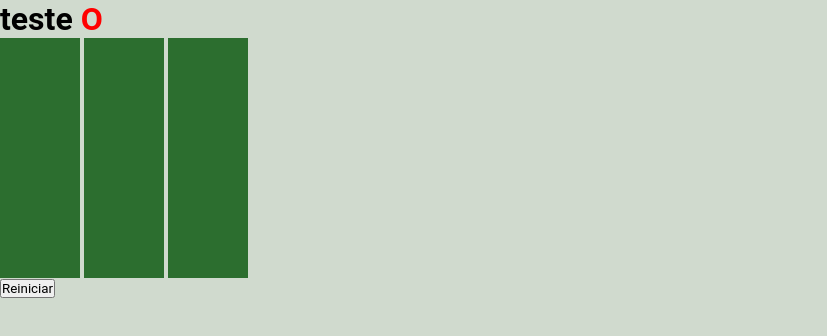
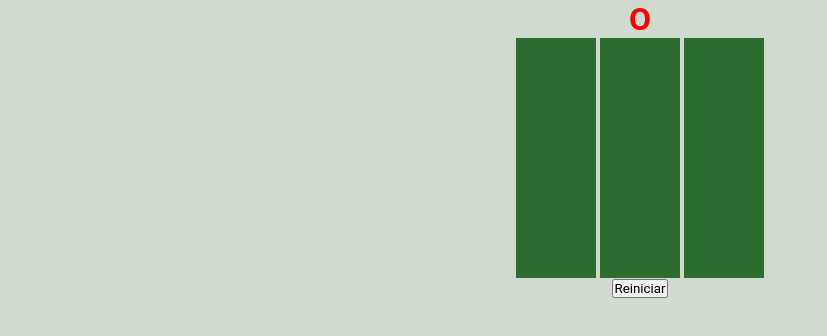
Before and after one commit to majutestoni/jogodavelha, a plain HTML site: page index.html in a window 1280 px wide. Shown: the whole page, without its empty margins (0-827 px from the left). Drawn offline with Linux system fonts and the light colour scheme.

```diff
--- a/index.html
+++ b/index.html
@@ -11,12 +11,12 @@
 </head>
 
 <body>
-    <h1>teste <span id="jogador"></span></h1>
+    <h1> <span id="jogador"></span></h1>
+    <div class="posicao">
         <div>
-        <input type="button"
-        id="botao1"></input>
-        <input type="button" id="botao2"></input>
-        <input type="button" id="botao3"></input>
+            <input type="button" ></input>
+            <input type="button" ></input>
+            <input type="button" ></input>
         </div>
         <div>
             <input type="button"></input>
@@ -28,6 +28,7 @@
             <input type="button"></input>
             <input type="button"></input>
         </div>
+    </div>
     <button id="reiniciarJogo" onclick="">Reiniciar</button>
     <script src="js/index.js"></script>
 </body>
--- a/js/index.js
+++ b/js/index.js
@@ -11,7 +11,7 @@
 function sortearJogador () {
     if (Math.floor(Math.random() * 2) == 0) {
         jogador = 'O'
-        jogadorVez.innerText = "O";
+        jogadorVez.innerText = 'O';
         jogadorVez.style.color = '#F00';
     } else {
         jogador = 'X';
@@ -24,12 +24,12 @@
 function trocarJogador() {
     if (jogador == 'X') {
         jogador = 'O';
-        jogadorVez.innerText = 'O';
+        jogadorVez.innerText = "O";
         jogadorVez.style.color = '#F00';
 
     } else {
         jogador = 'X';
-        jogadorVez.innerText = 'X';
+        jogadorVez.innerText = "X";
         jogadorVez.style.color = '#00F';
     }
 }
@@ -38,7 +38,7 @@
     tabuleiro[i].addEventListener('click', (event) => {
         if (event.target.value == '' && vencedor == '') {
             event.target.value = jogador;
-            event.target.style.color = 'black';
+            event.target.style.color = 'white';
 
             trocarJogador();
             vencedor = vitoria();
--- a/style/style.css
+++ b/style/style.css
@@ -6,7 +6,9 @@
 
 body{
     background-color: rgba(14, 63, 5, 0.192);
+    text-align: center;
 }
+
 
 input{
     background-color: rgb(44, 110, 47);
@@ -16,6 +18,7 @@
     color: white;
 }
 
+
 #jogador{
     display: inline;
 }
```
Lines whose indentation alone changed are shown as unchanged.
